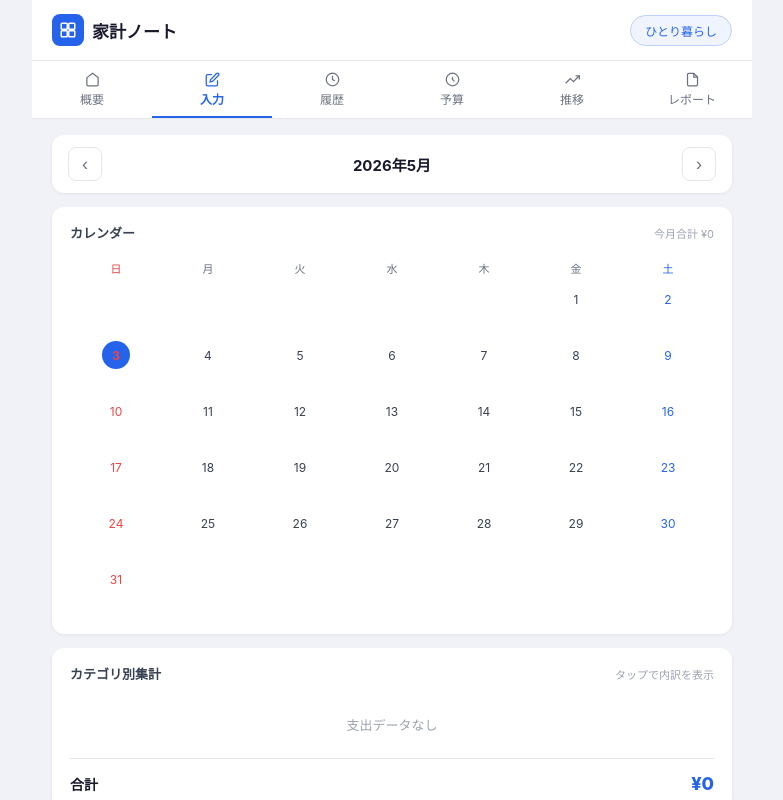
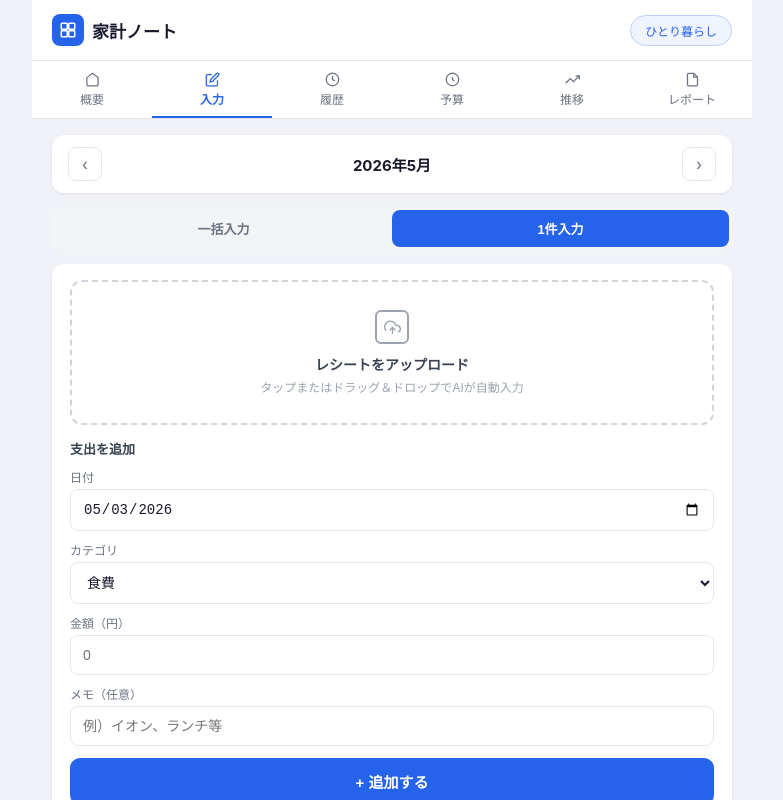
Before and after one commit to takayukiohshita/kakeibo-solo, a Next.js app: page / in a window 1280 px wide. Both pictures are taken after a click on the button "入力". Shown: the top 800 px of the page, without its empty margins (248-1031 px from the left). Built offline with nearby package versions, Linux system fonts and the light colour scheme.

Commit message:
Update InputTab.tsx

```diff
--- a/src/components/tabs/InputTab.tsx
+++ b/src/components/tabs/InputTab.tsx
@@ -1,114 +1,261 @@
 'use client';
-import { useState } from 'react';
+import { useState, useRef } from 'react';
 import MonthRow from '../MonthRow';
-import { CATS, Transaction, Budget, fmt, catOf, catMap } from '@/lib/types';
+import { CATS, Transaction, fmt, catOf, todayStr } from '@/lib/types';
+
+type MultiItem = { id: number; date: string; cat: string; amount: string; memo: string; };
+type ReceiptState = 'idle' | 'reading' | 'done' | 'error';
 
 type Props = {
   cy: number; cm: number; moveMonth: (d: number) => void;
-  monthTxs: Transaction[]; txs: Transaction[]; budgets: Budget;
+  monthTxs: Transaction[]; txs: Transaction[]; budgets: Record<string, number>;
+  addTx: (tx: Omit<Transaction, 'id'>) => void;
+  addTxBulk: (items: Omit<Transaction, 'id'>[]) => void;
   delTx: (id: number) => void;
+  showToast: (msg: string) => void;
+  [key: string]: unknown;
 };
 
-export default function HistoryTab({ cy, cm, moveMonth, monthTxs, delTx }: Props) {
-  const [openCat, setOpenCat] = useState<string | null>(null);
-  const exp = monthTxs.reduce((s, t) => s + t.amount, 0);
-  const cm2 = catMap(monthTxs);
-  const first = new Date(cy, cm - 1, 1);
-  const last = new Date(cy, cm, 0);
-  const startDay = first.getDay();
-  const byDay: Record<number, { total: number; cats: string[] }> = {};
-  monthTxs.forEach(t => {
-    const d = new Date(t.date).getDate();
-    if (!byDay[d]) byDay[d] = { total: 0, cats: [] };
-    byDay[d].total += t.amount;
-    byDay[d].cats.push(catOf(t.cat).color);
+export default function InputTab({ cy, cm, moveMonth, monthTxs, addTx, addTxBulk, delTx, showToast }: Props) {
+  const [mode, setMode] = useState<'single' | 'multi'>('single');
+  const [date, setDate] = useState(todayStr());
+  const [cat, setCat] = useState(CATS[0].name);
+  const [amount, setAmount] = useState('');
+  const [memo, setMemo] = useState('');
+  const [receiptState, setReceiptState] = useState<ReceiptState>('idle');
+  const [receiptPreview, setReceiptPreview] = useState<string | null>(null);
+  const fileInputRef = useRef<HTMLInputElement>(null);
+  const multiFileInputRef = useRef<HTMLInputElement>(null);
+  const [multiItems, setMultiItems] = useState<MultiItem[]>([
+    { id: 1, date: todayStr(), cat: CATS[0].name, amount: '', memo: '' }
+  ]);
+
+  const fileToBase64 = (file: File): Promise<string> => new Promise((resolve, reject) => {
+    const reader = new FileReader();
+    reader.onload = () => { const res = reader.result as string; resolve(res.split(',')[1]); };
+    reader.onerror = reject;
+    reader.readAsDataURL(file);
   });
-  const now = new Date();
-  const isCur = now.getFullYear() === cy && now.getMonth() + 1 === cm;
-  const todayD = now.getDate();
+
+  const handleReceiptFile = async (file: File) => {
+    if (!file.type.startsWith('image/')) { showToast('画像ファイルを選択してください'); return; }
+    setReceiptState('reading');
+    setReceiptPreview(URL.createObjectURL(file));
+    try {
+      const base64 = await fileToBase64(file);
+      const res = await fetch('/api/read-receipt', {
+        method: 'POST',
+        headers: { 'Content-Type': 'application/json' },
+        body: JSON.stringify({ imageBase64: base64, mediaType: file.type }),
+      });
+      const data = await res.json();
+      if (data.error) throw new Error(data.error);
+      if (data.date) setDate(data.date);
+      if (data.amount) setAmount(String(data.amount));
+      if (data.memo) setMemo(data.memo);
+      if (data.cat && CATS.find(c => c.name === data.cat)) setCat(data.cat);
+      setReceiptState('done');
+      showToast('読み取り完了。内容を確認してください');
+    } catch {
+      setReceiptState('error');
+      showToast('読み取りに失敗しました。手動で入力してください');
+    }
+  };
+
+  const [multiReading, setMultiReading] = useState(false);
+
+  const handleMultiReceiptFiles = async (files: FileList) => {
+    const imageFiles = Array.from(files).filter(f => f.type.startsWith('image/'));
+    if (!imageFiles.length) { showToast('画像ファイルを選択してください'); return; }
+    setMultiReading(true);
+    const results: MultiItem[] = [];
+    for (let i = 0; i < imageFiles.length; i++) {
+      const file = imageFiles[i];
+      showToast(`読み取り中... ${i + 1} / ${imageFiles.length}枚`);
+      try {
+        const base64 = await fileToBase64(file);
+        const res = await fetch('/api/read-receipt', {
+          method: 'POST',
+          headers: { 'Content-Type': 'application/json' },
+          body: JSON.stringify({ imageBase64: base64, mediaType: file.type }),
+        });
+        const data = await res.json();
+        results.push({
+          id: Date.now() + i,
+          date: data.date || todayStr(),
+          cat: (data.cat && CATS.find(c => c.name === data.cat)) ? data.cat : CATS[0].name,
+          amount: data.amount ? String(data.amount) : '',
+          memo: data.memo || '',
+        });
+      } catch {
+        results.push({ id: Date.now() + i, date: todayStr(), cat: CATS[0].name, amount: '', memo: '' });
+      }
+    }
+    setMultiItems(results);
+    setMultiReading(false);
+    showToast(`${results.length}枚を読み取りました。内容を確認してください`);
+  };
+
+  const handleSingle = () => {
+    const amt = parseFloat(amount);
+    if (!amt || amt <= 0) { showToast('金額を入力してください'); return; }
+    addTx({ amount: amt, memo, cat, date: date || todayStr() });
+    setAmount(''); setMemo(''); setReceiptState('idle'); setReceiptPreview(null);
+  };
+
+  const handleMulti = () => {
+    const valid = multiItems.filter(m => parseFloat(m.amount) > 0);
+    if (!valid.length) { showToast('金額を入力してください'); return; }
+    addTxBulk(valid.map(m => ({ amount: parseFloat(m.amount), memo: m.memo, cat: m.cat, date: m.date || todayStr() })));
+    setMultiItems([{ id: Date.now(), date: todayStr(), cat: CATS[0].name, amount: '', memo: '' }]);
+  };
+
+  const addMultiItem = () => setMultiItems(prev => [...prev, { id: Date.now(), date: todayStr(), cat: CATS[0].name, amount: '', memo: '' }]);
+  const removeMultiItem = (id: number) => setMultiItems(prev => prev.length > 1 ? prev.filter(m => m.id !== id) : prev);
+  const updateMulti = (id: number, key: keyof MultiItem, val: string) =>
+    setMultiItems(prev => prev.map(m => m.id === id ? { ...m, [key]: val } : m));
+
+  const sorted = [...monthTxs].sort((a, b) => b.date.localeCompare(a.date));
 
   return (
     <>
       <MonthRow cy={cy} cm={cm} moveMonth={moveMonth} />
-      <div className="sec">
+
+      <div className="input-tog">
+        <button className={`it-btn${mode === 'multi' ? ' on' : ''}`} onClick={() => setMode('multi')}>一括入力</button>
+        <button className={`it-btn${mode === 'single' ? ' on' : ''}`} onClick={() => setMode('single')}>1件入力</button>
+      </div>
+
+      <div className="sec" style={{ marginBottom: 14 }}>
+        {mode === 'single' ? (
+          <>
+            <input ref={fileInputRef} type="file" accept="image/*" style={{ display: 'none' }}
+              onChange={e => { const f = e.target.files?.[0]; if (f) handleReceiptFile(f); e.target.value = ''; }} />
+
+            <div
+              className="upload-area"
+              style={receiptState === 'done' ? { borderColor: '#2563eb', background: '#f0f4ff' } : receiptState === 'reading' ? { opacity: .7 } : {}}
+              onClick={() => receiptState !== 'reading' && fileInputRef.current?.click()}
+              onDragOver={e => e.preventDefault()}
+              onDrop={e => { e.preventDefault(); const f = e.dataTransfer.files[0]; if (f) handleReceiptFile(f); }}
+            >
+              {receiptPreview ? (
+                <div style={{ display: 'flex', alignItems: 'center', gap: 12 }}>
+                  {/* eslint-disable-next-line @next/next/no-img-element */}
+                  <img src={receiptPreview} alt="レシート" style={{ width: 56, height: 72, objectFit: 'cover', borderRadius: 6, border: '1px solid #e5e7eb' }} />
+                  <div style={{ textAlign: 'left' }}>
+                    {receiptState === 'reading' && <div className="upload-title">AIが読み取り中...</div>}
+                    {receiptState === 'done'    && <div className="upload-title" style={{ color: '#2563eb' }}>読み取り完了</div>}
+                    {receiptState === 'error'   && <div className="upload-title" style={{ color: '#ef4444' }}>読み取り失敗</div>}
+                    <div className="upload-sub">別のレシートに変えるには再度タップ</div>
+                  </div>
+                </div>
+              ) : (
+                <>
+                  <div className="upload-icon">
+                    <svg viewBox="0 0 24 24"><polyline points="16 16 12 12 8 16"/><line x1="12" y1="12" x2="12" y2="21"/><path d="M20.39 18.39A5 5 0 0018 9h-1.26A8 8 0 103 16.3"/></svg>
+                  </div>
+                  <div className="upload-title">レシートをアップロード</div>
+                  <div className="upload-sub">タップまたはドラッグ＆ドロップでAIが自動入力</div>
+                </>
+              )}
+            </div>
+
+            <div className="form-sec-title">支出を追加</div>
+            <label className="flbl">日付</label>
+            <input className="finput" type="date" value={date} onChange={e => setDate(e.target.value)} />
+            <label className="flbl">カテゴリ</label>
+            <select className="finput" value={cat} onChange={e => setCat(e.target.value)}>
+              {CATS.map(c => <option key={c.name}>{c.name}</option>)}
+            </select>
+            <label className="flbl">金額（円）</label>
+            <input className="finput" type="number" value={amount} onChange={e => setAmount(e.target.value)} placeholder="0" min="0" />
+            <label className="flbl">メモ（任意）</label>
+            <input className="finput" type="text" value={memo} onChange={e => setMemo(e.target.value)} placeholder="例）イオン、ランチ等" />
+            <button className="submit-btn" onClick={handleSingle}>+ 追加する</button>
+          </>
+        ) : (
+          <>
+            <input ref={multiFileInputRef} type="file" accept="image/*" multiple style={{ display: 'none' }}
+              onChange={e => { if (e.target.files?.length) handleMultiReceiptFiles(e.target.files); e.target.value = ''; }} />
+
+            <div className="upload-area"
+              style={multiReading ? { opacity: .7, pointerEvents: 'none' } : {}}
+              onClick={() => !multiReading && multiFileInputRef.current?.click()}
+              onDragOver={e => e.preventDefault()}
+              onDrop={e => { e.preventDefault(); if (!multiReading && e.dataTransfer.files.length) handleMultiReceiptFiles(e.dataTransfer.files); }}
+            >
+              <div className="upload-icon">
+                <svg viewBox="0 0 24 24"><rect x="3" y="3" width="18" height="18" rx="2"/><circle cx="8.5" cy="8.5" r="1.5"/><polyline points="21 15 16 10 5 21"/></svg>
+              </div>
+              {multiReading
+                ? <><div className="upload-title">AIが読み取り中...</div><div className="upload-sub">しばらくお待ちください</div></>
+                : <><div className="upload-title">複数のレシートを一度に選択</div><div className="upload-sub">タップして複数選択 / ドラッグ＆ドロップでAIが自動入力</div></>
+              }
+            </div>
+
             <div className="sec-hd">
-          <span className="sec-title">カレンダー</span>
-          <span className="sec-note">今月合計 {fmt(exp)}</span>
+              <span className="form-sec-title">支出リスト</span>
+              <span className="sec-note">{multiItems.filter(m => parseFloat(m.amount) > 0).length}件入力済み</span>
             </div>
-        <div className="cal-wrap">
-          <table className="cal">
-            <thead>
-              <tr>{['日','月','火','水','木','金','土'].map((d,i)=><th key={d} className={i===0?'sun':i===6?'sat':''}>{d}</th>)}</tr>
-            </thead>
-            <tbody>
-              {(()=>{
-                const trs: React.ReactNode[]=[];
-                let dayNum=1-startDay;
-                for(let week=0;week<6;week++){
-                  const tds: React.ReactNode[]=[];
-                  for(let dow=0;dow<7;dow++){
-                    const d=dayNum;
-                    if(d<1||d>last.getDate()){tds.push(<td key={`${week}-${dow}`}/>);}
-                    else{
-                      const info=byDay[d];
-                      const cls=['cal-day',dow===0?'sun':dow===6?'sat':'',isCur&&d===todayD?'today-d':'',info?'has-tx':''].filter(Boolean).join(' ');
-                      tds.push(<td key={`${week}-${dow}`}><div className="cal-cell"><div className={cls}>{d}</div>{info&&<><div className="cal-amt">{fmt(info.total)}</div><div className="cal-dots">{info.cats.slice(0,3).map((c,i2)=><div key={i2} className="cal-dot" style={{background:c}}/>)}</div></>}</div></td>);
-                    }
-                    dayNum++;
-                  }
-                  if(dayNum-7<=last.getDate())trs.push(<tr key={week}>{tds}</tr>);
-                }
-                return trs;
-              })()}
-            </tbody>
-          </table>
+            {multiItems.map((item, i) => (
+              <div key={item.id} className="multi-item">
+                <div className="multi-item-hd">
+                  <span className="multi-no">#{i + 1}</span>
+                  <button className="multi-close" onClick={() => removeMultiItem(item.id)}>✕</button>
                 </div>
+                <div className="frow2">
+                  <div>
+                    <label className="flbl">日付</label>
+                    <input className="finput" type="date" value={item.date} onChange={e => updateMulti(item.id, 'date', e.target.value)} />
+                  </div>
+                  <div>
+                    <label className="flbl">カテゴリ</label>
+                    <select className="finput" value={item.cat} onChange={e => updateMulti(item.id, 'cat', e.target.value)}>
+                      {CATS.map(c => <option key={c.name}>{c.name}</option>)}
+                    </select>
+                  </div>
+                </div>
+                <div className="frow2" style={{ marginTop: 8 }}>
+                  <div>
+                    <label className="flbl">金額（円）</label>
+                    <input className="finput" type="number" value={item.amount} onChange={e => updateMulti(item.id, 'amount', e.target.value)} placeholder="0" />
+                  </div>
+                  <div>
+                    <label className="flbl">メモ</label>
+                    <input className="finput" type="text" value={item.memo} onChange={e => updateMulti(item.id, 'memo', e.target.value)} placeholder="店名など" />
+                  </div>
+                </div>
+              </div>
+            ))}
+            <button className="add-item-btn" onClick={addMultiItem}>+ 項目を手動追加</button>
+            <button className="submit-btn" onClick={handleMulti}>まとめて追加する</button>
+          </>
+        )}
       </div>
 
       <div className="sec">
-        <div className="sec-hd"><span className="sec-title">カテゴリ別集計</span><span className="sec-note">タップで内訳を表示</span></div>
-        {CATS.filter(c=>cm2[c.name]).length===0
-          ?<div className="empty-msg">支出データなし</div>
-          :CATS.filter(c=>cm2[c.name]).map(c=>{
-            const sp=cm2[c.name];
-            const pct=exp?Math.min(100,Math.round(sp/exp*100)):0;
-            const isOpen=openCat===c.name;
-            const catTxs=[...monthTxs].filter(t=>t.cat===c.name).sort((a,b)=>b.date.localeCompare(a.date));
-            return(
-              <div key={c.name}>
-                <div className="cat-total-row" style={{cursor:'pointer',userSelect:'none'}} onClick={()=>setOpenCat(isOpen?null:c.name)}>
-                  <div className="cat-dot" style={{background:c.color}}/>
-                  <div className="cat-name">{c.name}</div>
-                  <div className="cat-total-bar"><div className="bar-bg"><div className="bar-fill" style={{width:`${pct}%`,background:c.color}}/></div></div>
-                  <div className="cat-val">{fmt(sp)}</div>
-                  <div style={{marginLeft:8,color:'#9ca3af',fontSize:11,transform:isOpen?'rotate(180deg)':'rotate(0deg)',transition:'transform .2s'}}>▼</div>
+        <div className="sec-hd">
+          <span className="sec-title">{cy}年{cm}月の入力一覧</span>
         </div>
-                {isOpen&&(
-                  <div style={{background:'#f9fafb',borderRadius:8,margin:'0 0 4px',padding:'4px 0',border:'1px solid #f3f4f6'}}>
-                    {catTxs.map(t=>{
-                      const d=new Date(t.date);
-                      const ds=`${(d.getMonth()+1).toString().padStart(2,'0')}/${d.getDate().toString().padStart(2,'0')}`;
-                      return(
-                        <div key={t.id} style={{display:'flex',alignItems:'center',gap:10,padding:'9px 14px',borderBottom:'1px solid #f3f4f6'}}>
-                          <div style={{flex:1,minWidth:0}}>
-                            <div style={{fontSize:13,fontWeight:600,color:'#1a1a2e',overflow:'hidden',textOverflow:'ellipsis',whiteSpace:'nowrap'}}>{t.memo||t.cat}</div>
-                            <div style={{fontSize:11,color:'#9ca3af',marginTop:1}}>{ds}</div>
+        {sorted.length === 0 ? (
+          <div className="empty-msg">取引がありません</div>
+        ) : sorted.map(t => {
+          const c = catOf(t.cat);
+          const d = new Date(t.date);
+          const ds = `${(d.getMonth() + 1).toString().padStart(2, '0')}/${d.getDate().toString().padStart(2, '0')}`;
+          return (
+            <div key={t.id} className="tx-item">
+              <div className="cat-dot" style={{ background: c.color }} />
+              <div className="tx-info">
+                <div className="tx-name">{t.memo || t.cat}</div>
+                <div className="tx-meta">{ds} <span style={{ color: c.color, fontWeight: 600 }}>{t.cat}</span></div>
               </div>
-                          <div style={{fontSize:13,fontWeight:700,color:'#1a1a2e',whiteSpace:'nowrap'}}>{fmt(t.amount)}</div>
-                          <button
-                            style={{width:28,height:28,border:'1px solid #e5e7eb',borderRadius:6,background:'#fff',cursor:'pointer',display:'flex',alignItems:'center',justifyContent:'center',color:'#9ca3af',fontSize:13,flexShrink:0,marginLeft:4}}
-                            onClick={e=>{e.stopPropagation();if(confirm('この取引を削除しますか？'))delTx(t.id);}}
-                          >✕</button>
+              <div className="tx-amt">{fmt(t.amount)}</div>
+              <button className="icon-btn del" onClick={() => { if (confirm('この取引を削除しますか？')) delTx(t.id); }}>✕</button>
             </div>
           );
         })}
-                    <div style={{padding:'8px 14px',fontSize:12,color:'#6b7280',textAlign:'right',fontWeight:600}}>小計 {fmt(sp)}</div>
-                  </div>
-                )}
-              </div>
-            );
-          })}
-        <div className="total-row"><span className="total-lbl">合計</span><span className="total-amt">{fmt(exp)}</span></div>
       </div>
     </>
   );
```
Lines whose indentation alone changed are shown as unchanged.
